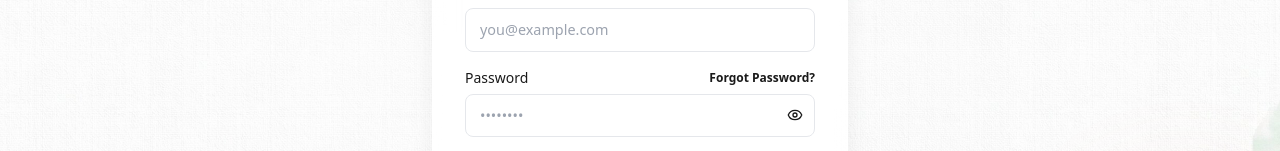
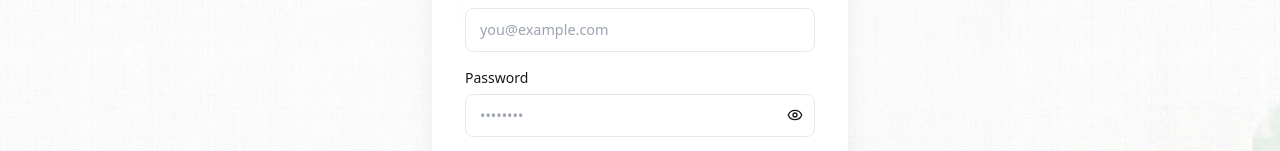
Before and after one commit to swasticanvas26-debug/SWASTI-CANVAS, a Next.js app: page /login in a window 1280 px wide. Shown: the part 406-557 px from the top of the page. Built offline with nearby package versions, Linux system fonts and the light colour scheme.

Commit message:
feat: add LoginForm component with Supabase authentication

```diff
--- a/src/components/auth/LoginForm.tsx
+++ b/src/components/auth/LoginForm.tsx
@@ -70,9 +70,9 @@
             <div>
               <div className="flex justify-between items-center mb-1.5">
                 <label className="block text-sm font-medium text-canvas-dark">Password</label>
-                <Link href="/forgot-password" className="text-xs text-teal font-semibold hover:underline">
+                {/* <Link href="/forgot-password" className="text-xs text-teal font-semibold hover:underline">
                   Forgot Password?
-                </Link>
+                </Link> */}
               </div>
               <div className="relative">
                 <input
```
